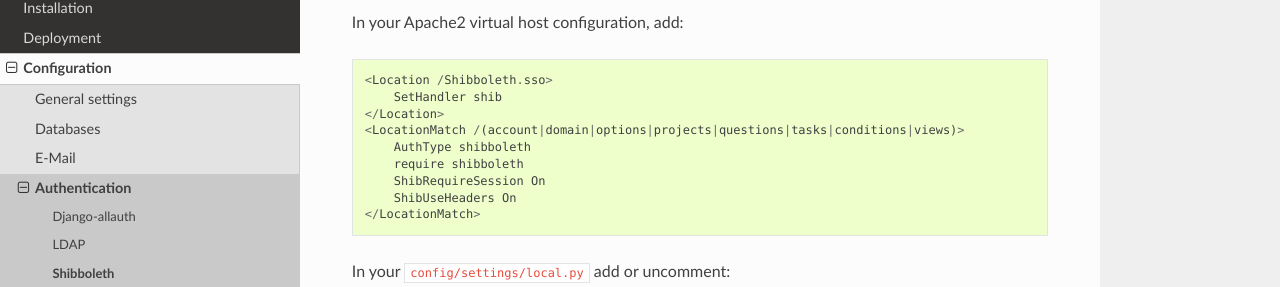
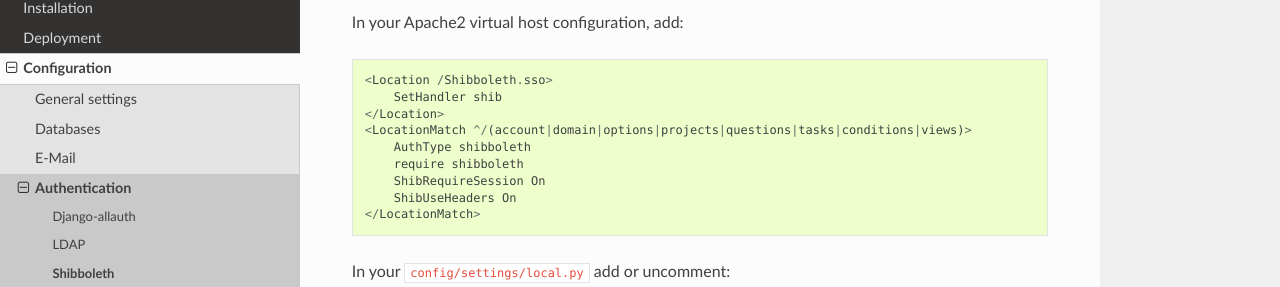
Before and after one commit to rdmorganiser/rdmo-docs, a Sphinx documentation site: the page built from docs/configuration/authentication/shibboleth.md, in a window 1280 px wide and 900 px high, scrolled down 973 px. Shown: the part 137-424 px from the top of the window. Built offline with Sphinx 7.4.7 and the Read the Docs theme 2.0.0, drawn with Linux system fonts in a browser that asks for light colours; pages that are not in the unit, such as notebooks, are missing from menus.

Commit message:
Add carot to shibboleth match

```diff
--- a/docs/configuration/authentication/shibboleth.md
+++ b/docs/configuration/authentication/shibboleth.md
@@ -49,7 +49,7 @@ In your Apache2 virtual host configuration, add:
 <Location /Shibboleth.sso>
     SetHandler shib
 </Location>
-<LocationMatch /(account|domain|options|projects|questions|tasks|conditions|views)>
+<LocationMatch ^/(account|domain|options|projects|questions|tasks|conditions|views)>
     AuthType shibboleth
     require shibboleth
     ShibRequireSession On
```
